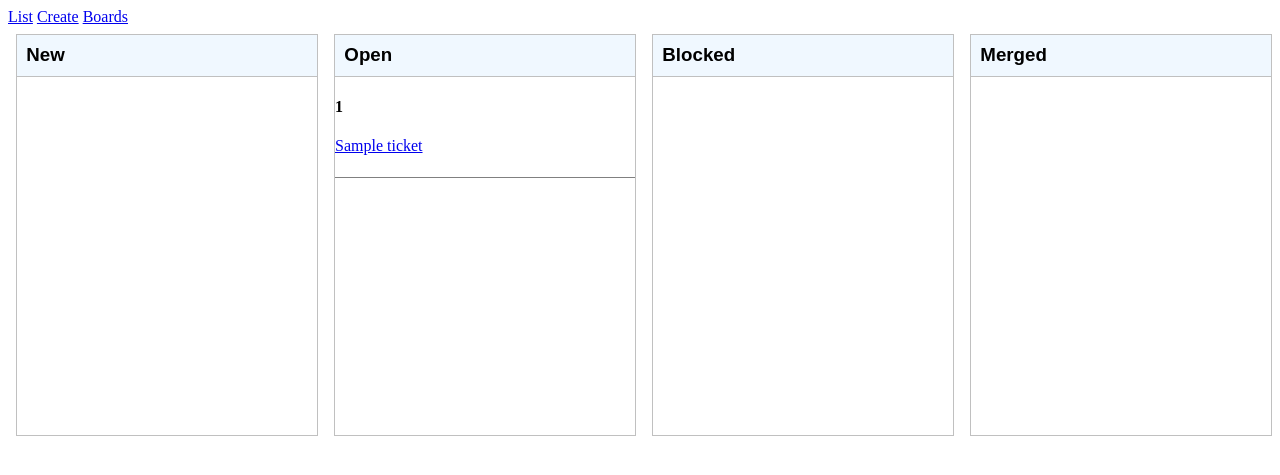
After one commit to ihabhussein/django-tickettracker, a Django app: page /boards in a window 1280 px wide. The commit adds this page. Shown: the top 475 px of the page. Run offline with Django 3.2, Linux system fonts and the light colour scheme; tables that the repository leaves empty hold one stand-in row (values such as "Sample post").

Commit message:
Add preliminary boards view

```diff
--- a/demo_project/templates/base.html
+++ b/demo_project/templates/base.html
@@ -11,9 +11,9 @@
 </head>
 <body>
     <nav>
-        <a href="/">List</a>
-        <a href="/create">Create</a>
-        <a href="#">Boards</a>
+        <a href="{% url 'tickettracker:list' %}">List</a>
+        <a href="{% url 'tickettracker:create' %}">Create</a>
+        <a href="{% url 'tickettracker:boards' %}">Boards</a>
     </nav>
     <div>
         {%block content %}{% endblock %}
--- a/tickettracker/site.py
+++ b/tickettracker/site.py
@@ -1,12 +1,13 @@
 from django.urls import path
 
-from .views import IndexView, TicketView, TicketCreateView
+from .views import IndexView, TicketView, TicketCreateView, BoardsView
 
 
 urlpatterns = [
     path('', IndexView.as_view(), name='list'),
     path('tickets/<int:pk>', TicketView.as_view(), name='detail'),
     path('create', TicketCreateView.as_view(), name='create'),
+    path('boards', BoardsView.as_view(), name='boards'),
 ]
 
 def get_urls():
--- /dev/null
+++ b/tickettracker/static/tickettracker/js/boards.js
@@ -0,0 +1,33 @@
+function change_state(object, state) {
+    object = object.replace(/^.+-/, '');
+    state = state.replace(/^.+-/, '');
+
+    // TODO
+    alert('TODO: Change ticket ' + object + ' to ' + state);
+    return Promise.resolve(1);
+};
+
+document.querySelectorAll('.draggable').forEach(e => {
+    e.addEventListener('dragstart',
+        ev => ev.dataTransfer.setData("text", ev.target.id)
+    );
+});
+
+document.querySelectorAll('.drop-target').forEach(e => {
+    e.addEventListener('dragover',
+        ev => ev.preventDefault()
+    );
+
+    e.addEventListener('drop', ev => {
+        ev.preventDefault();
+        var target = ev.target;
+        while (target.className != 'drop-target') {
+            target = target.parentNode;
+        };
+        var data = ev.dataTransfer.getData("text");
+        var object = document.getElementById(data);
+        change_state(data, target.id).then(
+            () => target.appendChild(object)
+        );
+    });
+});
--- /dev/null
+++ b/tickettracker/templates/tickettracker/boards.html
@@ -0,0 +1,45 @@
+{% extends "base.html" %}
+{% load i18n staticfiles %}
+
+{% block title %}{% trans 'Boards' %}{% endblock %}
+
+{% block extrastyles %}
+    <style>
+        .container {
+            display: flex; flex-direction: row; overflow-x: scroll;
+        }
+        .drop-target {
+            display: flex; flex-direction: column; overflow-y: scroll;
+            margin: 0.5em; padding: 0px;
+            min-width: 300px; min-height: 400px; border: 1px solid silver;
+        }
+        .drop-target h3 {
+            font-family: sans-serif; font-weight: bold;
+            background-color: aliceblue;
+            margin: 0px; padding: 0.5em; border-bottom: 1px solid silver;
+        }
+        .draggable {
+            width: 100%; height: 100px; border-bottom: 1px solid gray;
+        }
+    </style>
+{% endblock %}
+
+{% block content %}
+    <div class="container">
+        {% for state in states %}
+            <div id="board-{{ state.0 }}" class="drop-target">
+                <h3>{{ state.1 }}</h3>
+                {% for ticket in tickets %}{% if ticket.state == state.0 %}
+                    <div id="issue-{{ ticket.id }}" class="draggable" draggable="true">
+                        <h4>{{ ticket.id }}</h4>
+                        <a href="{% url 'tickettracker:detail' ticket.id %}">{{ ticket.subject }}</a>
+                    </div>
+                {% endif %}{% endfor %}
+            </div>
+        {% endfor %}
+    </div>
+{% endblock %}
+
+{% block extrascripts %}
+    <script src="{% static 'tickettracker/js/boards.js' %}"></script>
+{% endblock %}
--- a/tickettracker/views.py
+++ b/tickettracker/views.py
@@ -2,9 +2,9 @@ from django.shortcuts import render
 from django.urls import reverse
 from django.views.generic.list import ListView
 from django.views.generic.detail import DetailView
-from django.views.generic import CreateView, UpdateView
+from django.views.generic import CreateView, UpdateView, TemplateView
 
-from .models import Ticket
+from .models import Ticket, STATES
 from .forms import CreateTicketForm
 
 
@@ -29,3 +29,12 @@ class TicketCreateView(CreateView):
 
     def get_success_url(self):
         return reverse('tickettracker:detail', args=[self.object.pk])
+
+
+class BoardsView(TemplateView):
+    template_name = 'tickettracker/boards.html'
+
+    def get_context_data(self, **kwargs):
+        kwargs['states'] = STATES
+        kwargs['tickets'] = Ticket.objects.all().order_by('-id')
+        return kwargs
```
